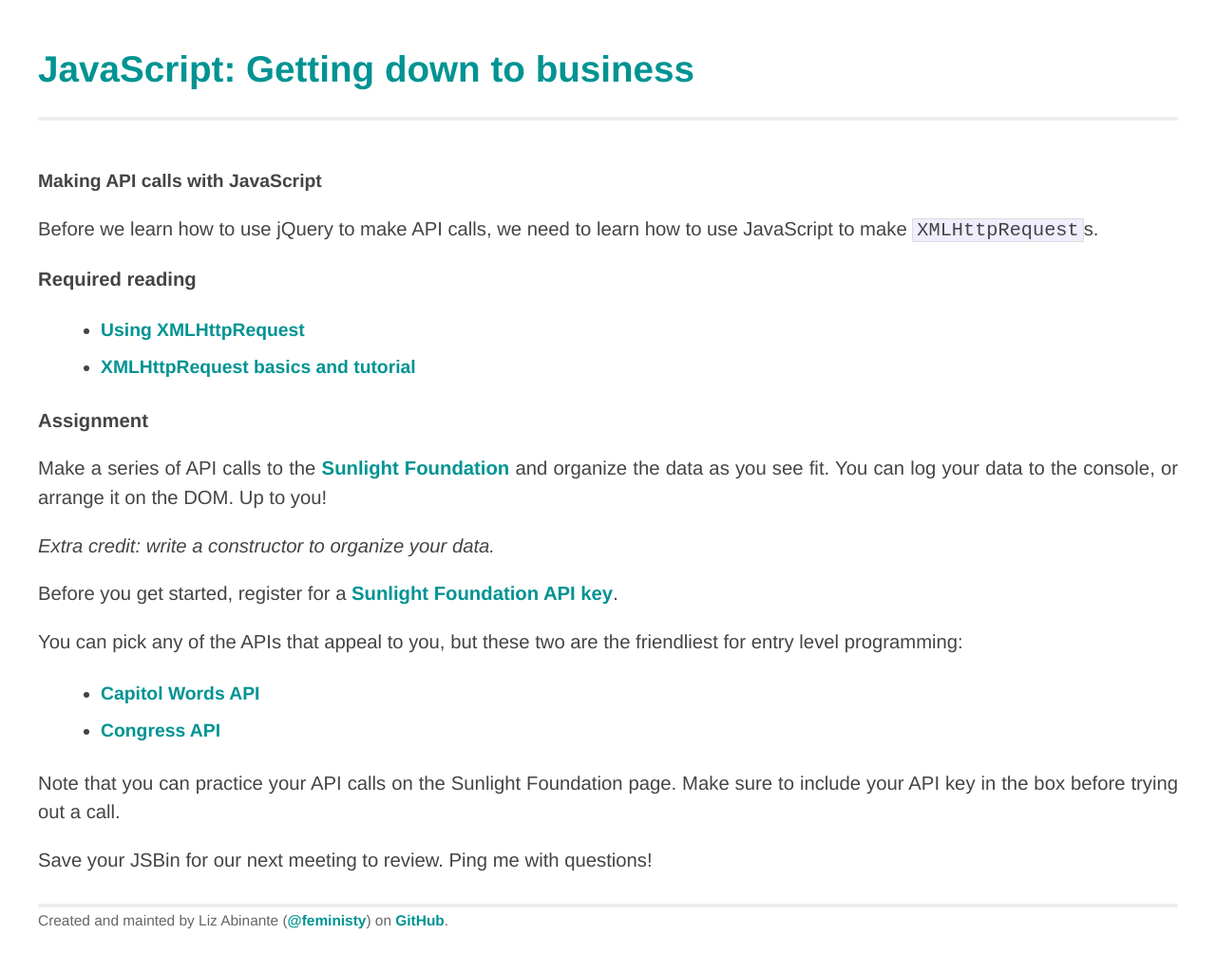
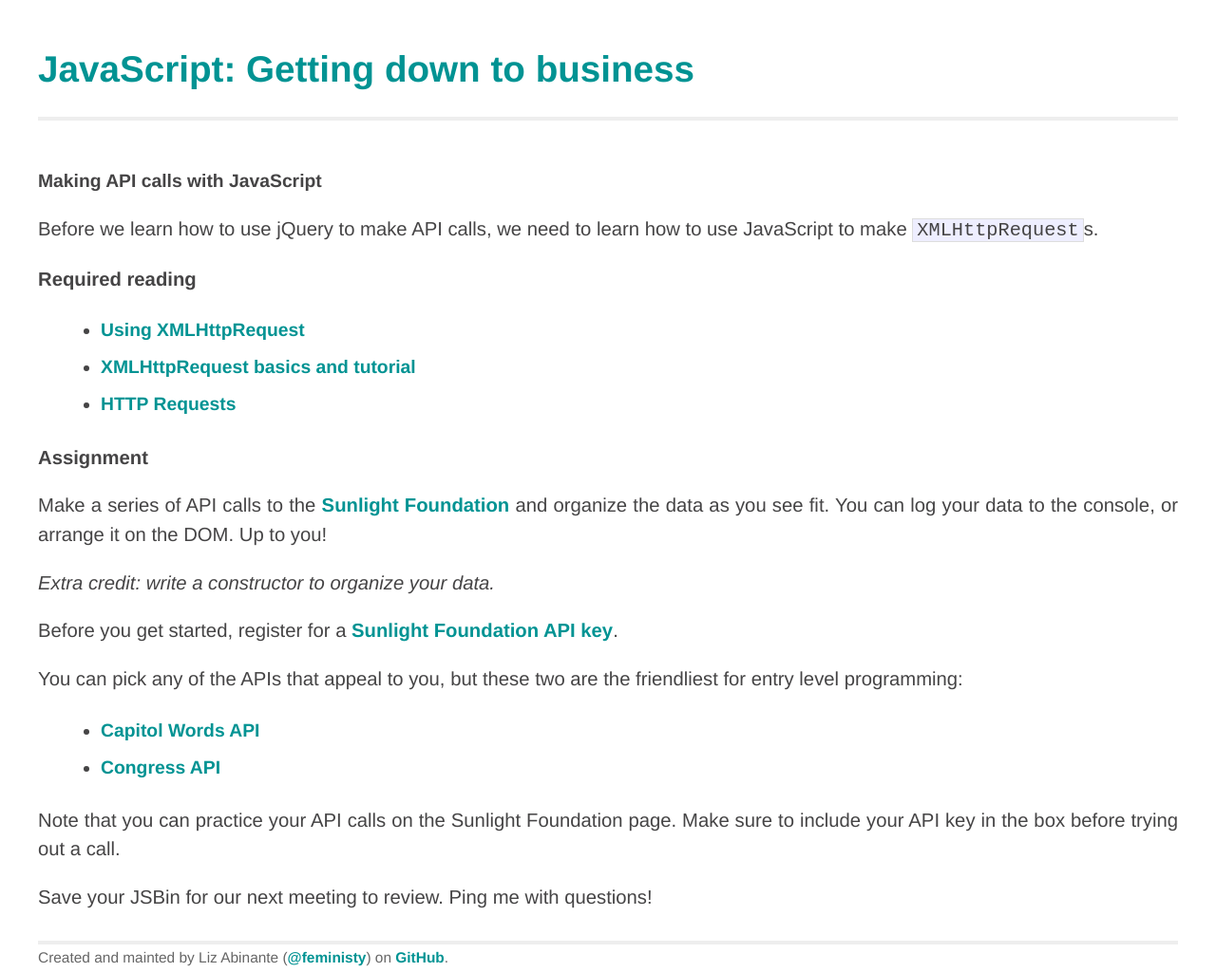
Before and after one commit to slothelle/learn_javascript, a Jekyll site: the page built from _posts/2014-03-26-making-api-calls-with-javascript.markdown, in a window 1280 px wide. Shown: the whole page at 95% size. Built offline with Jekyll 4.4.1, drawn with Linux system fonts in a browser that asks for light colours; Markdown is read by kramdown in place of the engine named in the settings; before the commit the page ends 985 px from its top, so only the background shows below that.

Commit message:
additional reading

```diff
--- a/_posts/2014-03-26-making-api-calls-with-javascript.markdown
+++ b/_posts/2014-03-26-making-api-calls-with-javascript.markdown
@@ -12,6 +12,7 @@
 
 * [Using XMLHttpRequest](https://developer.mozilla.org/en-US/docs/Web/API/XMLHttpRequest/Using_XMLHttpRequest)
 * [XMLHttpRequest basics and tutorial](http://www.html5rocks.com/en/tutorials/file/xhr2/)
+* [HTTP Requests](http://eloquentjavascript.net/chapter14.html)
 
 **Assignment**
 
```
